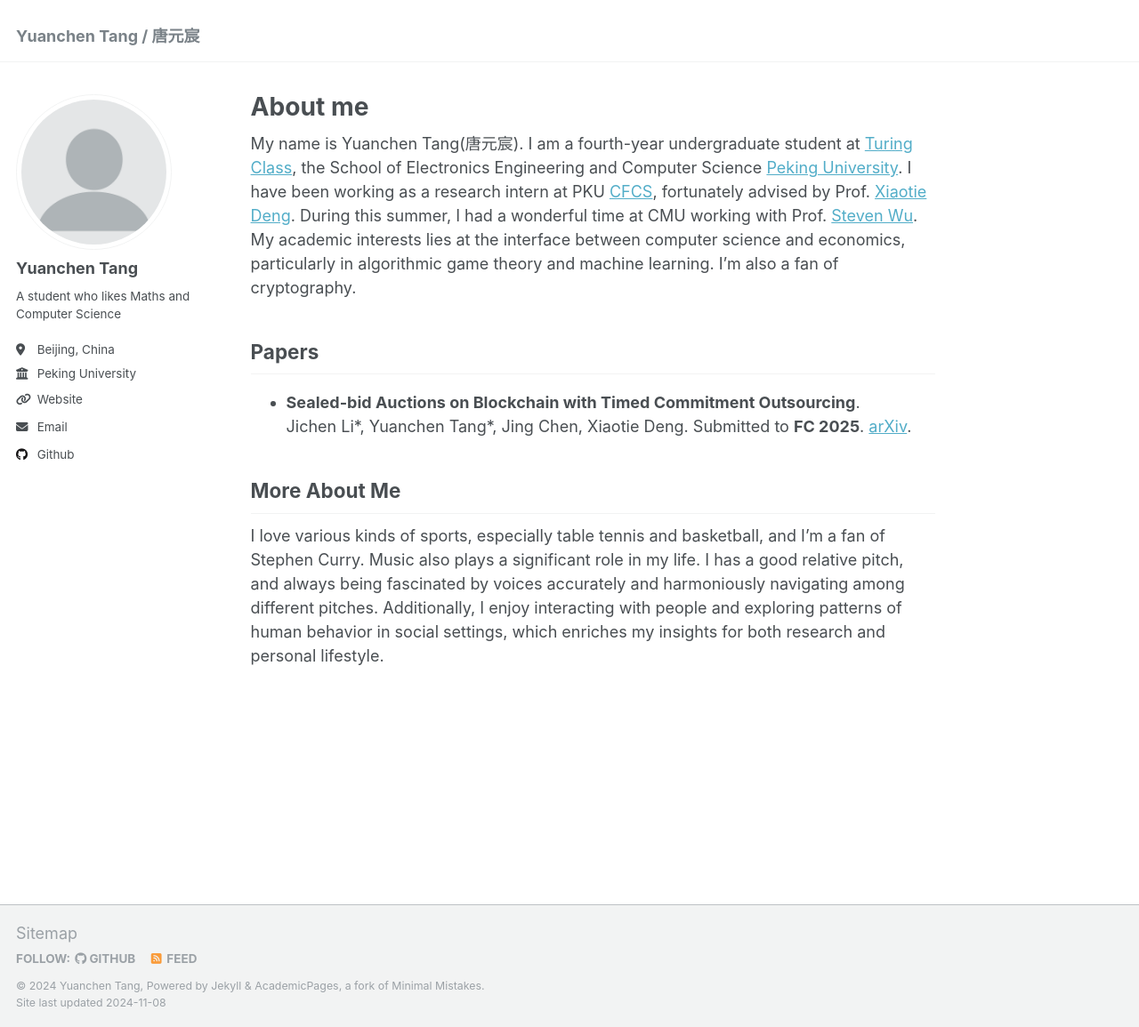
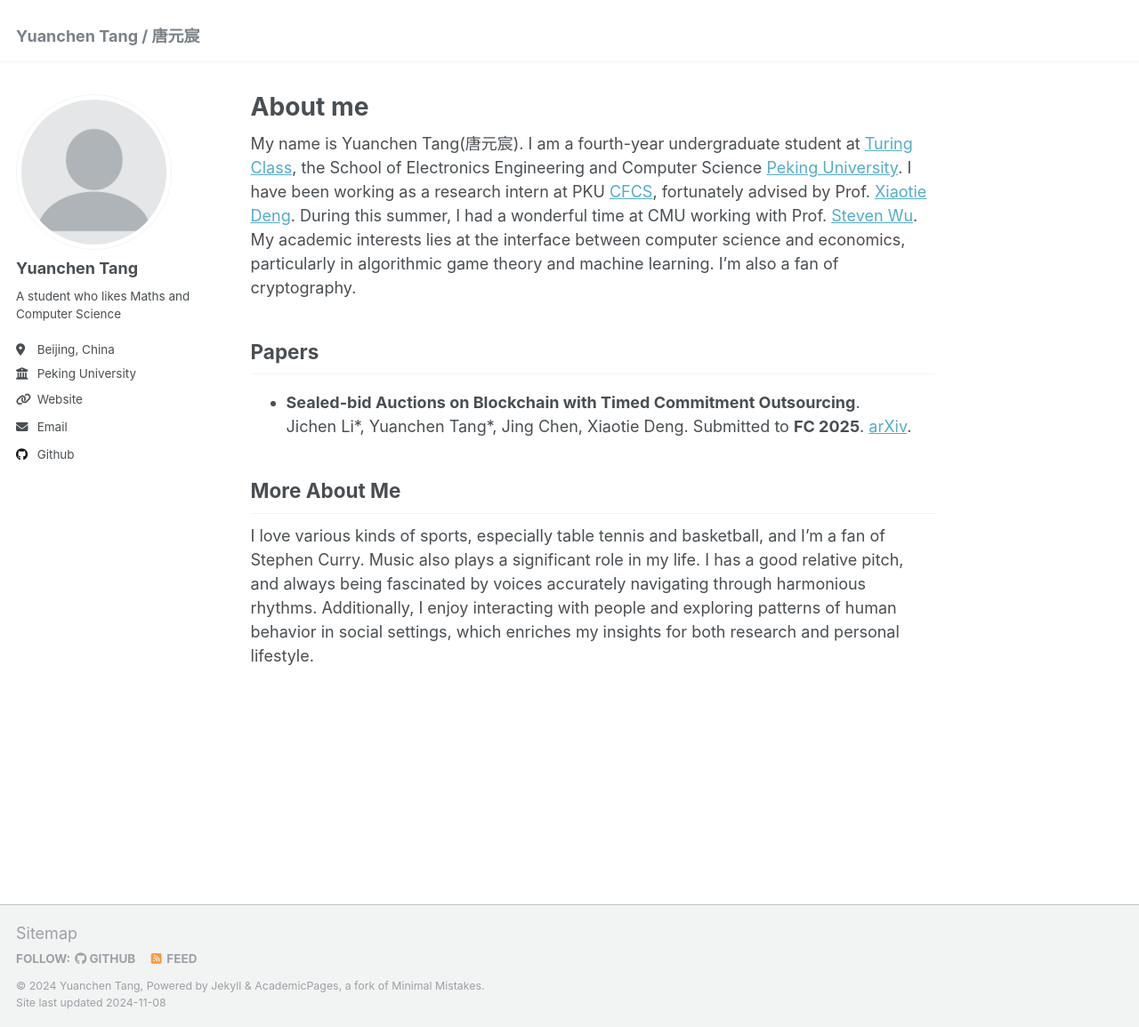
Before and after one commit to BrianTang02/briantang02.github.io, a Jekyll site: the page built from _pages/about.md, in a window 1280 px wide and 1155 px high. Shown: the whole window at 89% size. Built offline with Jekyll 4.4.1, drawn with Linux system fonts in a browser that asks for light colours.

Commit message:
Update about.md

```diff
--- a/_pages/about.md
+++ b/_pages/about.md
@@ -14,4 +14,4 @@ I have been working as a research intern at PKU [CFCS](https://cfcs.pku.edu.cn/e
 + **Sealed-bid Auctions on Blockchain with Timed Commitment Outsourcing**. <br>Jichen Li\*, Yuanchen Tang\*, Jing Chen, Xiaotie Deng. Submitted to **FC 2025**. [arXiv](https://arxiv.org/abs/2410.10607).
 
 ## More About Me
-I love various kinds of sports, especially table tennis and basketball, and I'm a fan of Stephen Curry. Music also plays a significant role in my life. I has a good relative pitch, and always being fascinated by voices accurately and harmoniously navigating among different pitches. Additionally, I enjoy interacting with people and exploring patterns of human behavior in social settings, which enriches my insights for both research and personal lifestyle.
+I love various kinds of sports, especially table tennis and basketball, and I'm a fan of Stephen Curry. Music also plays a significant role in my life. I has a good relative pitch, and always being fascinated by voices accurately navigating through harmonious rhythms. Additionally, I enjoy interacting with people and exploring patterns of human behavior in social settings, which enriches my insights for both research and personal lifestyle.
```
